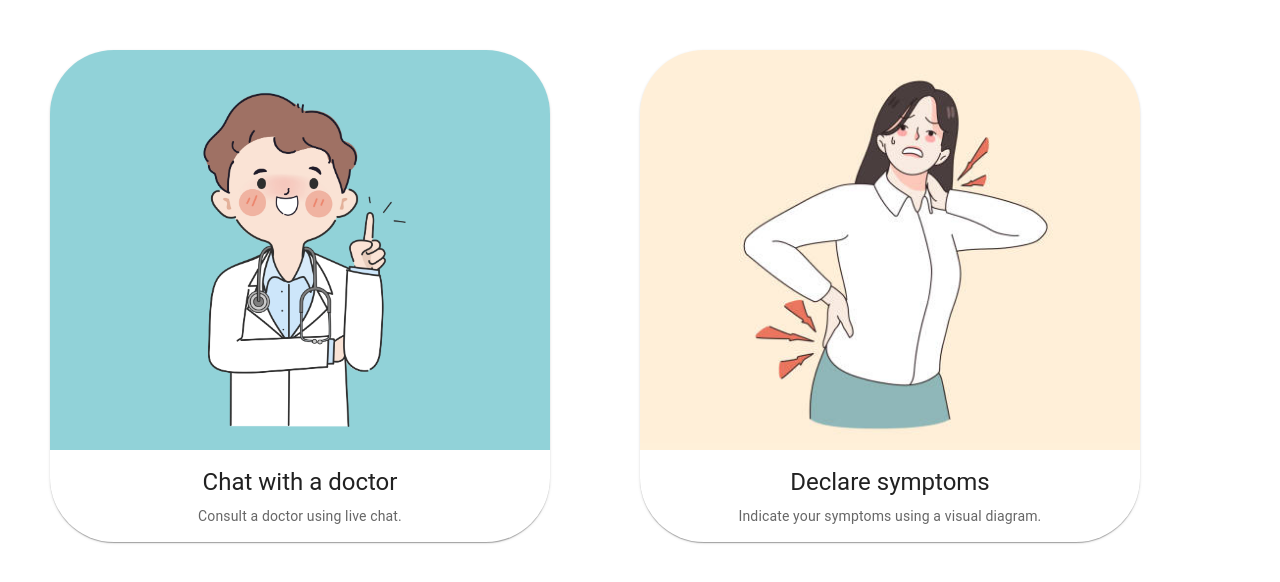
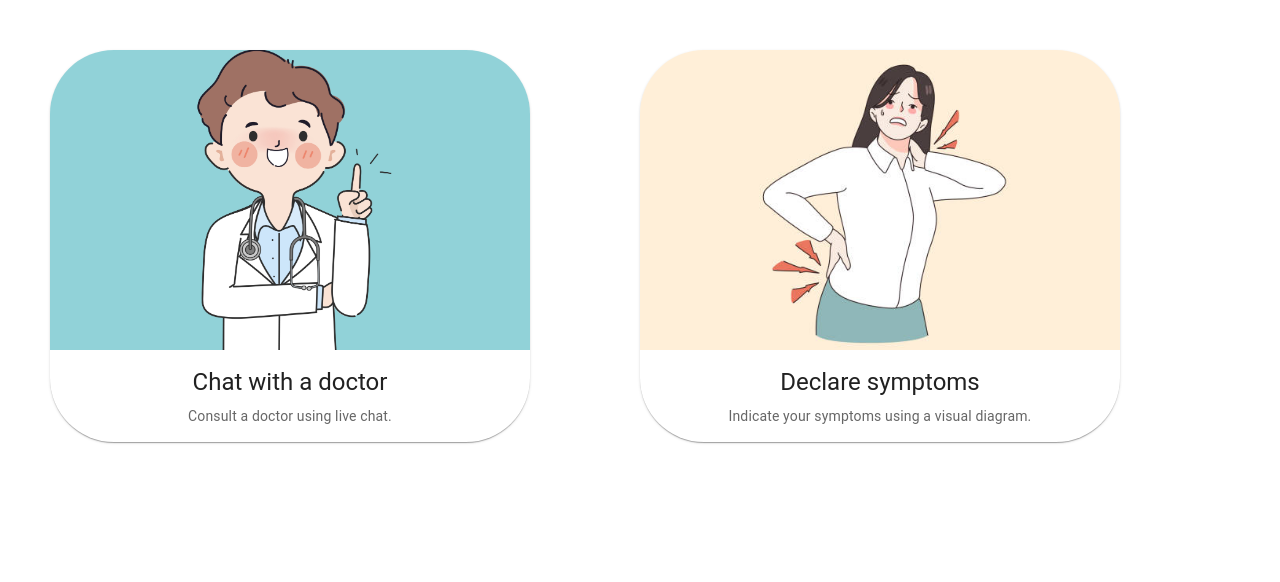
Before and after one commit to zijian99/CZ3002-MediCo, a React (Create React App) app: page /debug in a window 1280 px wide. Shown: the top 582 px of the page. Built offline with nearby package versions, Linux system fonts and the light colour scheme; no server answers.

Commit message:
Add header and adjust layout to Selection.jsx

```diff
--- a/src/components/SelectionCard.jsx
+++ b/src/components/SelectionCard.jsx
@@ -11,7 +11,7 @@
     return (
         <Card
             sx={{
-                maxWidth: 500,
+				width: "60vh",
                 borderRadius: 16,
                 transition: "0.2s",
                 "&:hover": {
@@ -21,11 +21,11 @@
             onClick={props.onClick}
         >
             <CardActionArea
-                sx={{ minheight: 600, maxWidth: 600, borderRadius: 5 }}
+                sx={{  borderRadius: 5 }}
             >
                 <CardMedia
                     component="img"
-                    height="400"
+					height="300vh"
                     image={props.image}
                     alt=""
                 />
--- a/src/pages/Selection.jsx
+++ b/src/pages/Selection.jsx
@@ -1,11 +1,10 @@
-import React, { useEffect, useState } from "react";
-import { auth } from "../firebase";
+import React, { useEffect, useState } from "react"; import { auth } from "../firebase";
 import { onAuthStateChanged } from "firebase/auth";
 import { useNavigate } from "react-router-dom";
 import SelectionCard from "../components/SelectionCard";
 import doctor_image from "../assets/doctor_image.jpg";
 import symptom_declaration_image from "../assets/symptom_declaration_image.jpg";
-import { Grid, CircularProgress } from "@mui/material";
+import { Grid, CircularProgress, Typography } from "@mui/material";
 
 export default function Selection(props) {
     const [loading, setLoading] = useState(true);
@@ -55,11 +54,13 @@
         <div>
             <Grid
                 container
-                spacing={10}
                 alignItems="center"
                 justifyContent="center"
             >
-                <Grid item>
+				<Grid item xs={12} mt={1} mb={3}>
+					<Typography sx={{fontWeight: 'bold'}} variant="h3">Welcome! What would you like to do today?</Typography>
+				</Grid>
+                <Grid item mr={5}>
                     <SelectionCard
                         image={doctor_image}
                         title="Chat with a doctor"
@@ -69,7 +70,7 @@
                         }}
                     />
                 </Grid>
-                <Grid item>
+                <Grid item ml={5}>
                     <SelectionCard
                         image={symptom_declaration_image}
                         title="Declare symptoms"
```
